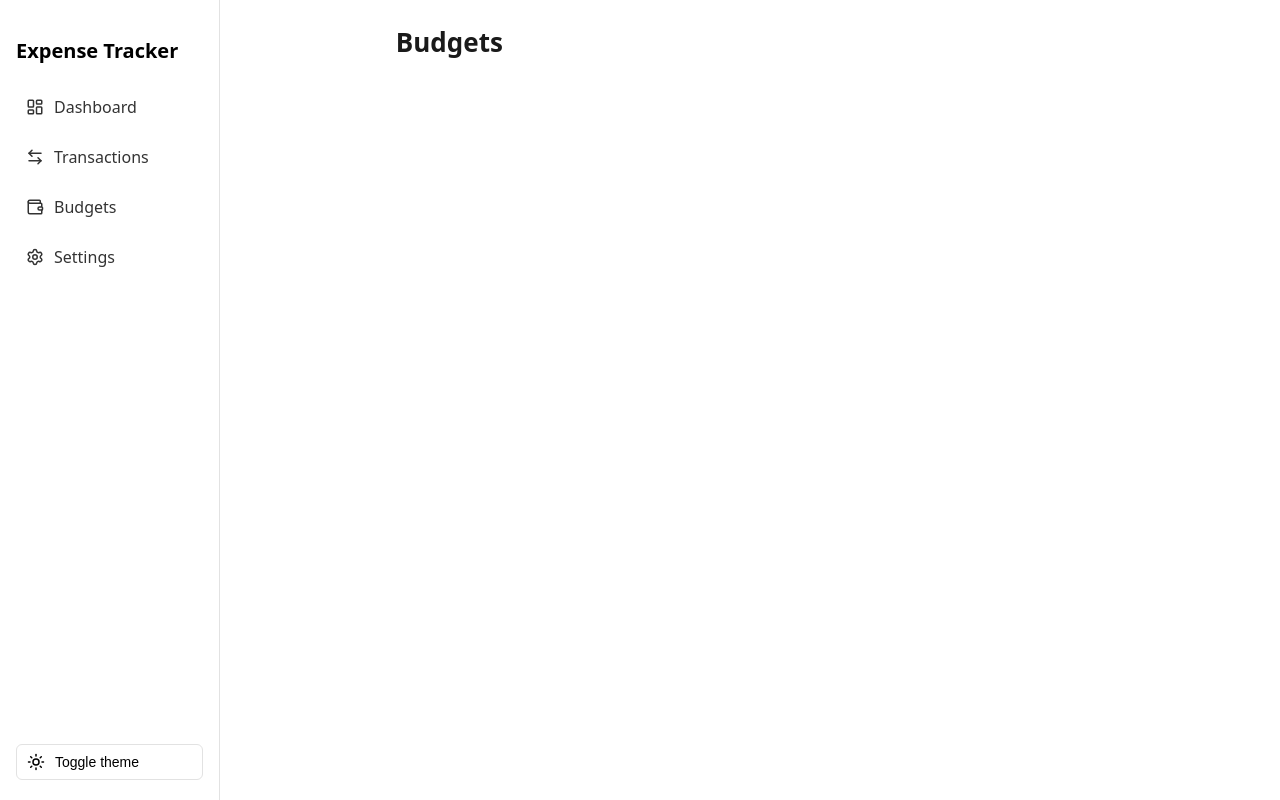
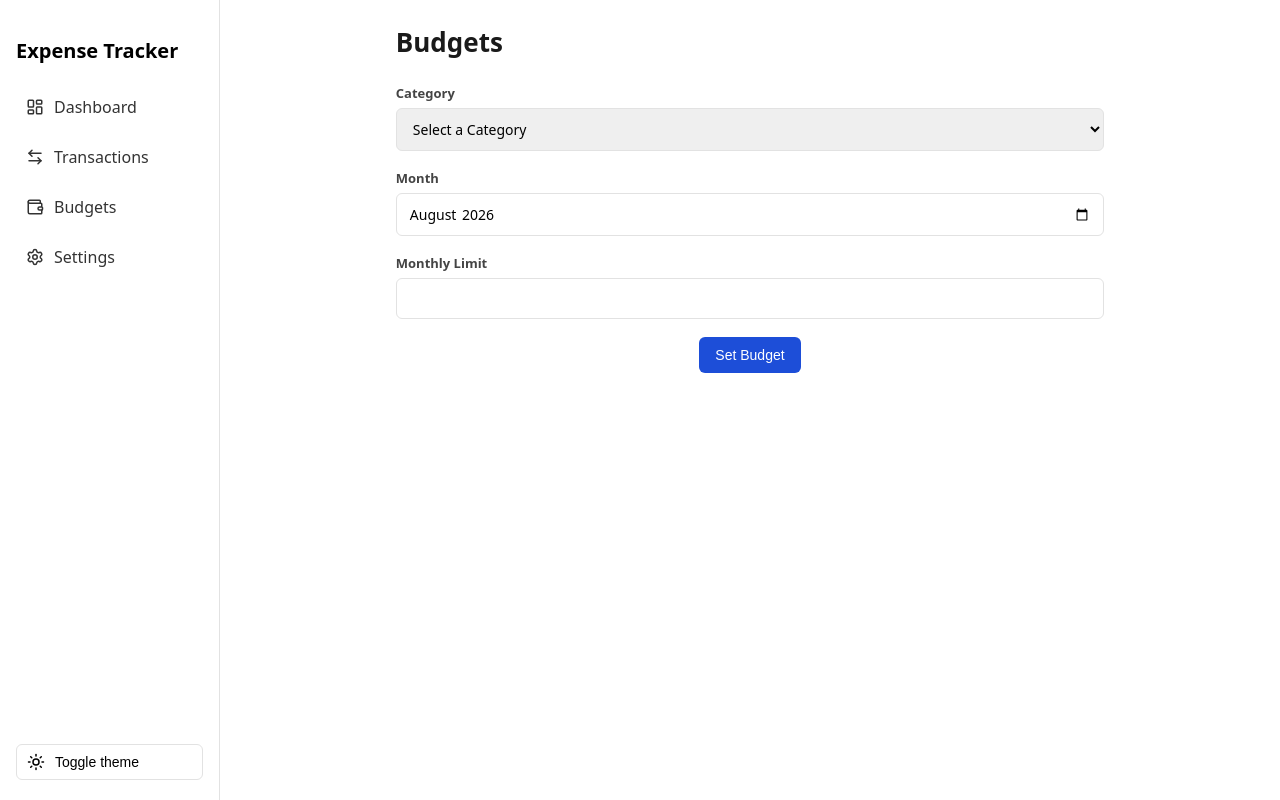
Before and after one commit to Palvett/Expense_tracker, a React (Vite) app: page /budgets in a window 1280 px wide. Built offline with nearby package versions, Linux system fonts and the light colour scheme.

Commit message:
BudgetForm with category/month/limit input fieds and duplicate budgetvalidation

```diff
--- /dev/null
+++ b/src/features/budgets/BudgetForm.css
@@ -0,0 +1,37 @@
+.budget-form {
+  display: flex;
+  flex-direction: column;
+  gap: 18px;
+  width: 100%;
+}
+
+.budget-form .form-group {
+  display: flex;
+  flex-direction: column;
+  gap: 6px;
+}
+
+.budget-form label {
+  font-size: 13px;
+  font-weight: 600;
+  color: #444;
+}
+
+.budget-form select,
+.budget-form input {
+  padding: 10px 12px;
+  border: 1px solid #e2e2e2;
+  border-radius: 6px;
+  font-size: 14px;
+  font-family: inherit;
+}
+
+.budget-form .error {
+  color: #dc2626;
+  font-size: 12px;
+}
+
+.budget-form .form-actions {
+  display: flex;
+  justify-content: center;
+}
--- /dev/null
+++ b/src/features/budgets/BudgetForm.jsx
@@ -0,0 +1,121 @@
+import { useState } from "react"
+import { useCategories } from "../../hooks/useCategories"
+import { useBudgets } from "../../hooks/useBudgets"
+import './BudgetForm.css'
+
+function getCurrentMonth() {
+    const now = new Date()
+    const year = now.getFullYear()
+    const month = String(now.getMonth() + 1).padStart(2, '0')
+    return `${year}-${month}`
+}
+
+function BudgetForm({ onSuccess }) {
+    const { categories } = useCategories()
+    const { budgets, addBudget } = useBudgets()
+
+    const [categoryId, setCategoryId] = useState('')
+    const [month, setMonth] = useState(getCurrentMonth())
+    const [limit, setLimit] = useState('')
+    const [errors, setErrors] = useState({})
+
+    function Validate() {
+        const newErrors = {}
+
+        if (!categoryId) {
+            newErrors.category = 'Category is required'
+        }
+
+        if (!month) {
+            newErrors.month = 'Month is required'
+        }
+
+        const parsedLimit = parseFloat(limit)
+        if (!limit || isNaN(parsedLimit) || parsedLimit <= 0) {
+            newErrors.limit = 'Limit must be a positive number'
+        }
+
+        const existingBudget = budgets.find(
+            (b) => b.categoryId === categoryId && b.month === month
+        )
+        if ( existingBudget) {
+            newErrors.category = 'A budget already exist for this category and month'
+        }
+
+        setErrors(newErrors)
+        return Object.keys(newErrors).length === 0
+    }
+
+    function handleSubmit(e) {
+        e.preventDefault()
+
+        if (!Validate()) return
+
+        const budgetdata = {
+            categoryId,
+            month,
+            limit: parseFloat(limit),
+        }
+
+        addBudget(budgetdata)
+
+        if (onSuccess) {
+            onSuccess()
+        }
+
+        setCategoryId('')
+        setLimit('')
+    }
+
+    return (
+        <form onSubmit={handleSubmit} className="budget-form">
+            <div className="form-group">
+                <label htmlFor="budget-category">Category</label>
+                <select
+                    id="budget-category"
+                    value={categoryId}
+                    onChange={(e) => setCategoryId(e.target.value)}
+                >
+                    <option value="">Select a Category</option>
+                    {categories.map((cat) =>(
+                        <option key={cat.id} value={cat.id}>
+                            {cat.name}
+                        </option>
+                    ))}
+                </select>
+                {errors.category && <span className="error">{errors.category}</span>}
+            </div>
+
+            <div className="form-group">
+                <label htmlFor="budget-month">Month</label>
+                <input
+                    id="budget-month"
+                    type="month"
+                    value={month}
+                    onChange={(e) => setMonth(e.target.value)}
+                />
+                {errors.month && <span className="error">{errors.month}</span>}
+            </div>
+
+            <div className="form-group">
+                <label htmlFor="budget-limit">Monthly Limit</label>
+                <input
+                    id="budget-limit"
+                    type="number"
+                    step="0.01"
+                    value={limit}
+                    onChange={(e) => setLimit(e.target.value)}
+                />
+                {errors.limit && <span className="error">{errors.limit}</span>}
+            </div>
+
+            <div className="form-actions">
+                <button type="submit" className="btn-primary">
+                    Set Budget
+                </button>
+            </div>
+        </form>
+    )
+}
+
+export default BudgetForm
--- a/src/pages/Budgets.jsx
+++ b/src/pages/Budgets.jsx
@@ -1,7 +1,12 @@
+import BudgetForm from "../features/budgets/BudgetForm"
+
 function Budgets() {
   return (
     <div>
       <h1 className="page-title">Budgets</h1>
+      <div style={{width: '70%', margin: '0 auto'}}>
+        <BudgetForm />
+      </div>
     </div>
   )
 }
```
